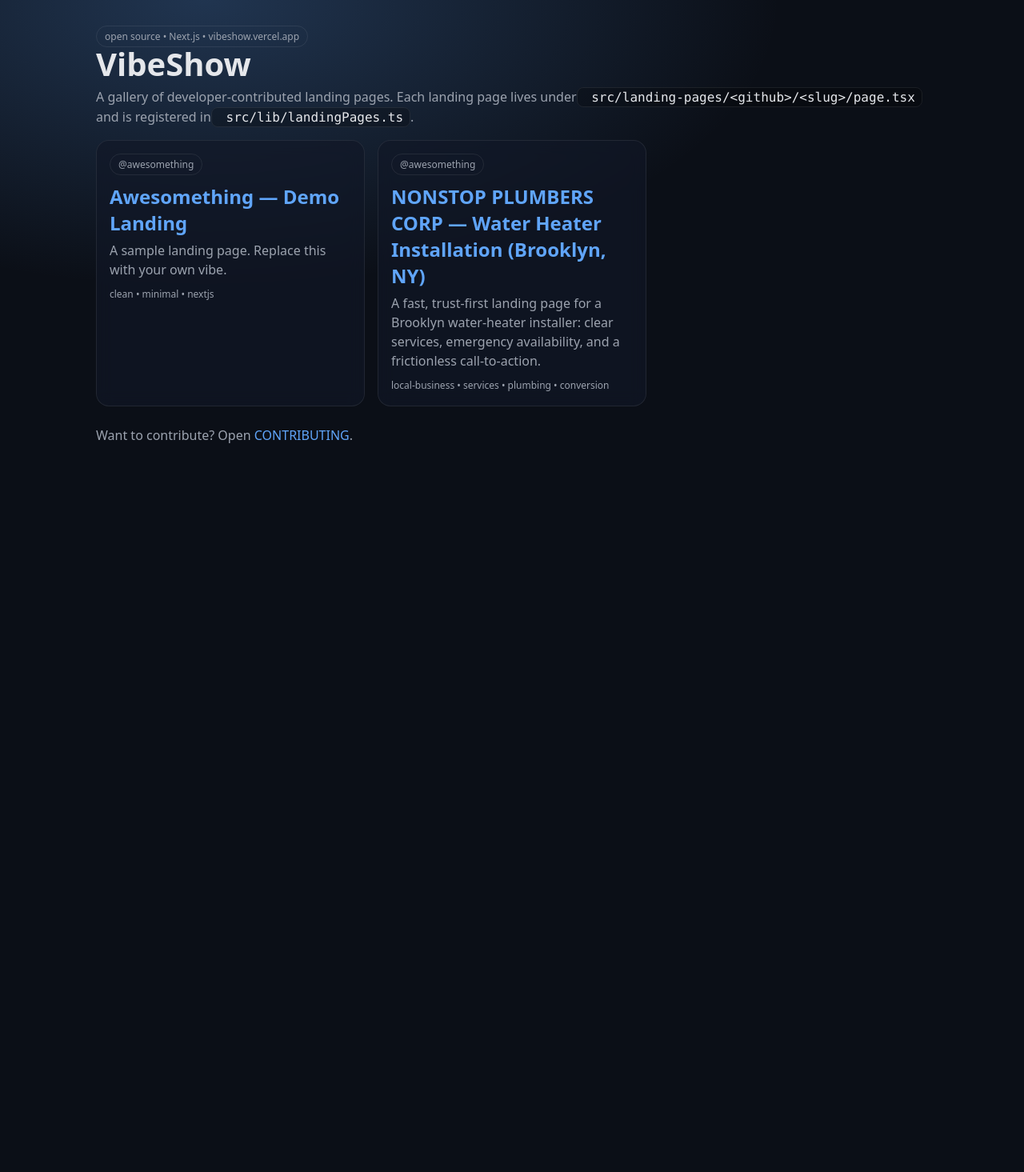
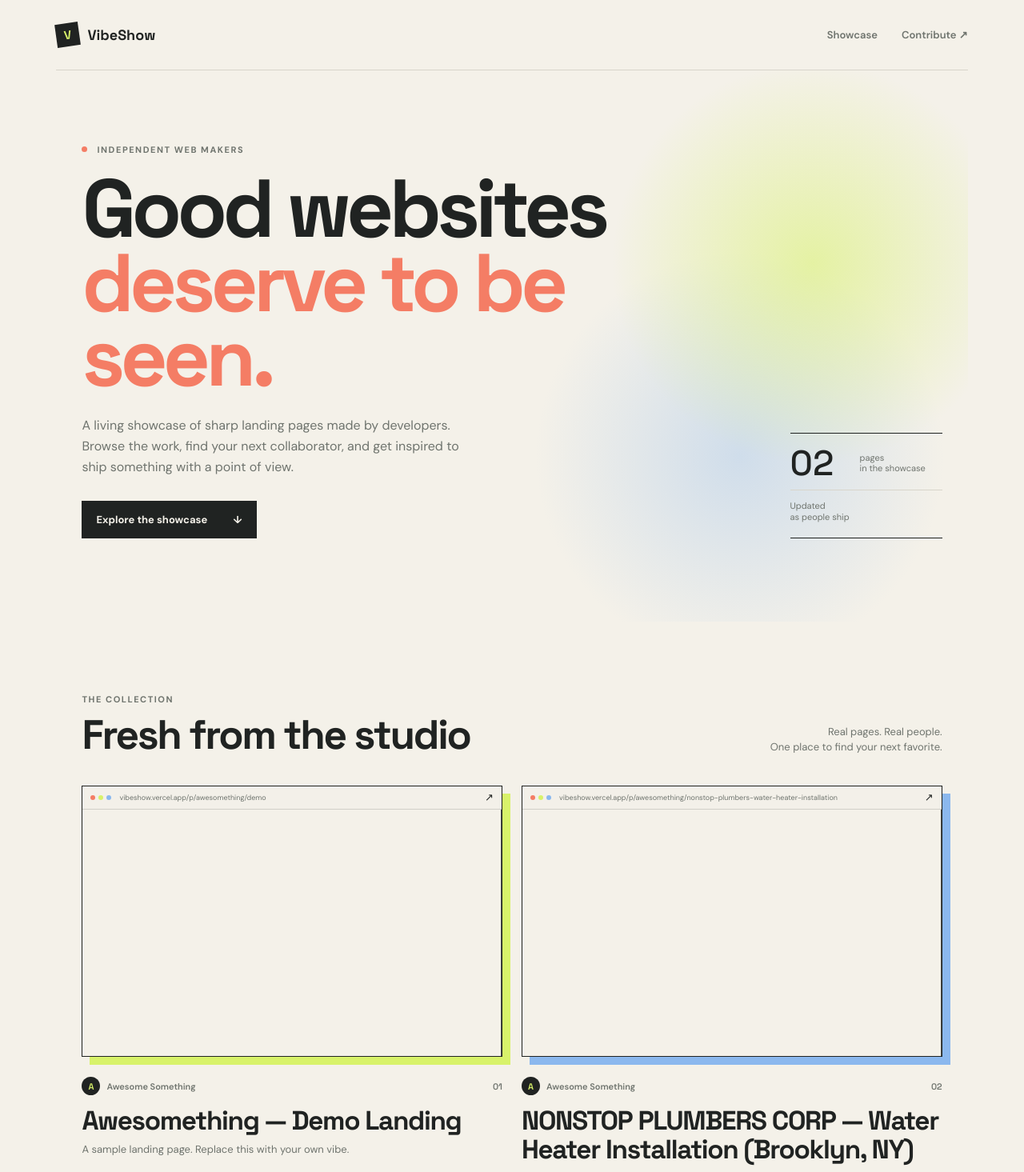
Before and after one commit to awesomething/vibe-dashboard, a Next.js app: page / in a window 1280 px wide. Shown: the top 1465 px of the page at 80% size. Before the commit the page ends 800 px from the top, so only its background shows below. Built offline with nearby package versions, Linux system fonts and the light colour scheme.

Commit message:
Refactor homepage layout and styles for improved UI/UX

```diff
--- a/src/app/globals.css
+++ b/src/app/globals.css
@@ -1,70 +1,67 @@
-:root {
-  --bg: #0b0f17;
-  --panel: #111827;
-  --text: #e5e7eb;
-  --muted: #9ca3af;
-  --link: #60a5fa;
-  --border: rgba(255, 255, 255, 0.08);
+@import url("https://fonts.googleapis.com/css2?family=DM+Sans:wght@400;500;600;700&family=Space+Grotesk:wght@500;600;700&display=swap");
+
+:root { --ink: #202322; --muted: #6f746e; --paper: #f4f1e9; --line: #d8d5cb; --acid: #d8f26a; --coral: #f47d65; --blue: #8bb8ee; }
+* { box-sizing: border-box; }
+html { scroll-behavior: smooth; }
+body { margin: 0; background: var(--paper); color: var(--ink); font-family: "DM Sans", sans-serif; }
+a { color: inherit; text-decoration: none; }
+a:focus-visible { outline: 3px solid var(--coral); outline-offset: 4px; }
+.site-shell { max-width: 1440px; margin: auto; padding: 0 5.5vw; overflow: hidden; }
+.site-header { height: 88px; display: flex; justify-content: space-between; align-items: center; border-bottom: 1px solid var(--line); }
+.brand { display: inline-flex; align-items: center; gap: 10px; font-family: "Space Grotesk", sans-serif; font-weight: 700; font-size: 18px; }
+.brand-mark { display: grid; place-items: center; width: 29px; height: 29px; background: var(--ink); color: var(--acid); font-size: 15px; transform: rotate(-8deg); }
+.nav-links { display: flex; gap: 30px; color: var(--muted); font-size: 13px; font-weight: 600; }
+.nav-links a:hover { color: var(--ink); }
+.hero { min-height: 545px; display: flex; align-items: center; justify-content: space-between; gap: 50px; padding: 92px 2.5vw 104px; background: radial-gradient(circle at 83% 35%, rgba(216,242,106,.55), transparent 24%), radial-gradient(circle at 75% 70%, rgba(139,184,238,.35), transparent 26%); }
+.hero-copy { max-width: 735px; animation: rise .7s ease both; }
+.eyebrow { color: var(--muted); font-size: 11px; font-weight: 700; letter-spacing: .14em; text-transform: uppercase; }
+.eyebrow-dot { display: inline-block; width: 7px; height: 7px; margin: 0 8px 1px 0; border-radius: 50%; background: var(--coral); }
+h1, h2, h3 { font-family: "Space Grotesk", sans-serif; }
+.hero h1 { max-width: 700px; margin: 20px 0 25px; font-size: clamp(3.6rem, 8vw, 7.5rem); line-height: .91; letter-spacing: -.055em; }
+em { color: var(--coral); font-style: normal; }
+.hero-text { max-width: 490px; margin: 0 0 28px; color: var(--muted); font-size: 16px; line-height: 1.65; }
+.button { display: inline-flex; align-items: center; justify-content: space-between; gap: 32px; padding: 15px 18px; font-size: 13px; font-weight: 700; transition: transform .2s ease, box-shadow .2s ease; }
+.button:hover { transform: translateY(-3px); box-shadow: 5px 5px 0 rgba(32,35,34,.18); }
+.button-dark { min-width: 190px; background: var(--ink); color: var(--paper); }
+.button-light { background: var(--acid); color: var(--ink); }
+.hero-note { width: 190px; display: grid; grid-template-columns: auto 1fr; gap: 10px 13px; align-items: center; align-self: flex-end; padding: 18px 0; border-top: 1px solid var(--ink); border-bottom: 1px solid var(--ink); animation: rise .7s .15s ease both; }
+.note-number { font-family: "Space Grotesk", sans-serif; font-size: 44px; line-height: .9; }
+.note-label { color: var(--muted); font-size: 11px; line-height: 1.25; }
+.note-rule { grid-column: 1 / -1; width: 100%; height: 1px; background: var(--line); margin: 3px 0; }
+.showcase-section { padding: 90px 2.5vw 112px; }
+.section-heading { display: flex; justify-content: space-between; align-items: end; gap: 30px; margin-bottom: 38px; }
+.section-heading h2 { margin: 12px 0 0; font-size: clamp(2rem, 4vw, 3.7rem); line-height: 1; letter-spacing: -.045em; }
+.section-heading p { margin: 0; color: var(--muted); font-size: 13px; line-height: 1.5; text-align: right; }
+.showcase-grid { display: grid; grid-template-columns: repeat(2, minmax(0, 1fr)); gap: 42px 24px; }
+.showcase-card { display: block; min-width: 0; animation: rise .65s .25s ease both; }
+.showcase-card-1 { animation-delay: .35s; }
+.preview-window { position: relative; overflow: hidden; aspect-ratio: 1.55; border: 1px solid var(--ink); background: #191d1b; box-shadow: 10px 10px 0 var(--acid); }
+.showcase-card-1 .preview-window { box-shadow: 10px 10px 0 var(--blue); }
+.preview-toolbar { position: absolute; z-index: 2; top: 0; left: 0; right: 0; display: flex; align-items: center; gap: 10px; height: 29px; padding: 0 10px; background: rgba(244,241,233,.94); border-bottom: 1px solid rgba(32,35,34,.16); color: var(--muted); font-size: 9px; }
+.window-dots { display: flex; gap: 4px; }
+.window-dots i { width: 6px; height: 6px; border-radius: 50%; background: var(--coral); }
+.window-dots i:nth-child(2) { background: var(--acid); }.window-dots i:nth-child(3) { background: var(--blue); }
+.preview-url { overflow: hidden; flex: 1; white-space: nowrap; text-overflow: ellipsis; }
+.preview-open { font-size: 13px; color: var(--ink); }
+.preview-window iframe { width: 200%; height: 200%; border: 0; transform: scale(.5); transform-origin: top left; }
+.preview-shield { position: absolute; inset: 29px 0 0; z-index: 3; }
+.card-body { padding: 25px 0 0; }
+.card-meta { display: flex; align-items: center; gap: 8px; color: var(--muted); font-size: 11px; font-weight: 600; }
+.author-avatar { display: grid; place-items: center; width: 23px; height: 23px; border-radius: 50%; background: var(--ink); color: var(--acid); font-family: "Space Grotesk", sans-serif; font-size: 11px; }
+.card-index { margin-left: auto; color: var(--muted); font-family: "Space Grotesk", sans-serif; }
+.card-body h3 { max-width: 580px; margin: 14px 0 8px; font-size: clamp(1.3rem, 2.6vw, 2.15rem); line-height: 1.08; letter-spacing: -.04em; }
+.card-body p { max-width: 550px; min-height: 43px; margin: 0; color: var(--muted); font-size: 13px; line-height: 1.6; }
+.tag-row { display: flex; align-items: center; flex-wrap: wrap; gap: 6px; margin-top: 18px; }
+.tag-row > span:not(.view-link) { padding: 6px 9px; border: 1px solid var(--line); color: var(--muted); font-size: 10px; text-transform: uppercase; letter-spacing: .08em; }
+.view-link { margin-left: auto; color: var(--ink); font-size: 12px; font-weight: 700; }
+.contribute-banner { display: flex; align-items: center; justify-content: space-between; gap: 30px; padding: 72px 7%; background: var(--coral); }
+.contribute-banner h2 { margin: 14px 0 0; font-size: clamp(2.2rem, 5vw, 4.5rem); line-height: .92; letter-spacing: -.055em; }
+.site-footer { display: flex; justify-content: space-between; gap: 20px; padding: 28px 2.5vw; color: var(--muted); font-size: 11px; }
+@keyframes rise { from { opacity: 0; transform: translateY(18px); } to { opacity: 1; transform: translateY(0); } }
+@media (max-width: 700px) {
+  .site-shell { padding: 0 20px; }.site-header { height: 72px; }.nav-links { gap: 14px; font-size: 12px; }
+  .hero { display: block; min-height: 0; padding: 72px 0 80px; }.hero h1 { font-size: clamp(3.35rem, 17vw, 5.5rem); }.hero-note { margin-top: 70px; }
+  .showcase-section { padding: 72px 0 86px; }.section-heading { display: block; }.section-heading p { margin-top: 16px; text-align: left; }.showcase-grid { grid-template-columns: 1fr; gap: 64px; }
+  .preview-window { box-shadow: 7px 7px 0 var(--acid); }.showcase-card-1 .preview-window { box-shadow: 7px 7px 0 var(--blue); }.card-body p { min-height: 0; }.view-link { width: 100%; margin: 8px 0 0; }
+  .contribute-banner { display: block; padding: 55px 8%; }.contribute-banner .button { margin-top: 30px; }.site-footer { display: block; line-height: 2; padding: 24px 0; }
 }
-
-* { box-sizing: border-box; }
-html, body { height: 100%; }
-body {
-  margin: 0;
-  font-family: ui-sans-serif, system-ui, -apple-system, Segoe UI, Roboto, Helvetica, Arial, "Apple Color Emoji", "Segoe UI Emoji";
-  background: radial-gradient(1200px 600px at 20% 0%, rgba(96,165,250,0.25), transparent 60%), var(--bg);
-  color: var(--text);
-}
-
-a { color: var(--link); text-decoration: none; }
-a:hover { text-decoration: underline; }
-
-.container {
-  max-width: 1080px;
-  margin: 0 auto;
-  padding: 32px 20px;
-}
-
-.grid {
-  display: grid;
-  grid-template-columns: repeat(auto-fill, minmax(260px, 1fr));
-  gap: 16px;
-}
-
-.card {
-  border: 1px solid var(--border);
-  border-radius: 16px;
-  background: rgba(17, 24, 39, 0.65);
-  padding: 16px;
-  backdrop-filter: blur(10px);
-}
-
-.badge {
-  display: inline-flex;
-  border: 1px solid var(--border);
-  border-radius: 999px;
-  padding: 4px 10px;
-  font-size: 12px;
-  color: var(--muted);
-}
-
-.h1 {
-  font-size: 40px;
-  line-height: 1.05;
-  margin: 0 0 8px;
-}
-
-.p {
-  color: var(--muted);
-  margin: 0 0 16px;
-  line-height: 1.5;
-}
-
-.kbd {
-  font-family: ui-monospace, SFMono-Regular, Menlo, Monaco, Consolas, "Liberation Mono", "Courier New", monospace;
-  border: 1px solid var(--border);
-  border-radius: 8px;
-  padding: 2px 8px;
-  color: var(--text);
-  background: rgba(0,0,0,0.25);
-}
--- a/src/app/page.tsx
+++ b/src/app/page.tsx
@@ -2,39 +2,97 @@
 
 export default function HomePage() {
   return (
-    <main className="container">
-      <div className="badge">open source • Next.js • vibeshow.vercel.app</div>
-      <h1 className="h1">VibeShow</h1>
-      <p className="p">
-        A gallery of developer-contributed landing pages. Each landing page lives under
-        <span className="kbd"> src/landing-pages/&lt;github&gt;/&lt;slug&gt;/page.tsx</span> and is registered in
-        <span className="kbd"> src/lib/landingPages.ts</span>.
-      </p>
+    <main className="site-shell">
+      <header className="site-header">
+        <a className="brand" href="/">
+          <span className="brand-mark">V</span>
+          <span>VibeShow</span>
+        </a>
+        <nav className="nav-links" aria-label="Main navigation">
+          <a href="#showcase">Showcase</a>
+          <a href="/CONTRIBUTING">Contribute <span aria-hidden="true">↗</span></a>
+        </nav>
+      </header>
 
-      <div className="grid">
-        {landingPages.map(({ meta }) => (
-          <a
-            key={`${meta.author.github}/${meta.slug}`}
-            className="card"
-            href={`/p/${meta.author.github}/${meta.slug}`}
-          >
-            <div className="badge">@{meta.author.github}</div>
-            <h2 style={{ margin: "10px 0 6px" }}>{meta.title}</h2>
-            <p className="p" style={{ margin: 0 }}>
-              {meta.description ?? "View the landing page."}
-            </p>
-            {meta.tags?.length ? (
-              <p className="p" style={{ margin: "10px 0 0", fontSize: 12 }}>
-                {meta.tags.join(" • ")}
-              </p>
-            ) : null}
-          </a>
-        ))}
-      </div>
+      <section className="hero" aria-labelledby="hero-title">
+        <div className="hero-copy">
+          <div className="eyebrow"><span className="eyebrow-dot" /> Independent web makers</div>
+          <h1 id="hero-title">Good websites<br /><em>deserve to be seen.</em></h1>
+          <p className="hero-text">
+            A living showcase of sharp landing pages made by developers. Browse the work,
+            find your next collaborator, and get inspired to ship something with a point of view.
+          </p>
+          <a className="button button-dark" href="#showcase">Explore the showcase <span aria-hidden="true">↓</span></a>
+        </div>
+        <div className="hero-note" aria-label="Showcase summary">
+          <span className="note-number">{String(landingPages.length).padStart(2, "0")}</span>
+          <span className="note-label">pages<br />in the showcase</span>
+          <span className="note-rule" />
+          <span className="note-label">Updated<br />as people ship</span>
+        </div>
+      </section>
 
-      <p className="p" style={{ marginTop: 24 }}>
-        Want to contribute? Open <a href="/CONTRIBUTING">CONTRIBUTING</a>.
-      </p>
+      <section className="showcase-section" id="showcase" aria-labelledby="showcase-title">
+        <div className="section-heading">
+          <div>
+            <div className="eyebrow">The collection</div>
+            <h2 id="showcase-title">Fresh from the studio</h2>
+          </div>
+          <p>Real pages. Real people.<br />One place to find your next favorite.</p>
+        </div>
+
+        <div className="showcase-grid">
+          {landingPages.map(({ meta }, index) => {
+            const pageUrl = `/p/${meta.author.github}/${meta.slug}`;
+
+            return (
+              <a className={`showcase-card showcase-card-${index % 3}`} key={pageUrl} href={pageUrl}>
+                <div className="preview-window">
+                  <div className="preview-toolbar">
+                    <span className="window-dots"><i /><i /><i /></span>
+                    <span className="preview-url">vibeshow.vercel.app{pageUrl}</span>
+                    <span className="preview-open" aria-hidden="true">↗</span>
+                  </div>
+                  <iframe
+                    title={`${meta.title} preview`}
+                    src={pageUrl}
+                    loading="lazy"
+                    tabIndex={-1}
+                    aria-hidden="true"
+                  />
+                  <div className="preview-shield" aria-hidden="true" />
+                </div>
+                <div className="card-body">
+                  <div className="card-meta">
+                    <span className="author-avatar">{meta.author.name.charAt(0)}</span>
+                    <span>{meta.author.name}</span>
+                    <span className="card-index">0{index + 1}</span>
+                  </div>
+                  <h3>{meta.title}</h3>
+                  <p>{meta.description ?? "View the landing page."}</p>
+                  <div className="tag-row">
+                    {meta.tags?.slice(0, 3).map((tag) => <span key={tag}>{tag}</span>)}
+                    <span className="view-link">View project <span aria-hidden="true">→</span></span>
+                  </div>
+                </div>
+              </a>
+            );
+          })}
+        </div>
+      </section>
+
+      <section className="contribute-banner">
+        <div>
+          <div className="eyebrow">Your work belongs here</div>
+          <h2>Make something worth<br /><em>scrolling into.</em></h2>
+        </div>
+        <a className="button button-light" href="/CONTRIBUTING">Add your page <span aria-hidden="true">↗</span></a>
+      </section>
+
+      <footer className="site-footer">
+        <span>VibeShow / A home for developer-made web.</span>
+        <span>Open source <span aria-hidden="true">·</span> Built with Next.js</span>
+      </footer>
     </main>
   );
 }
```
